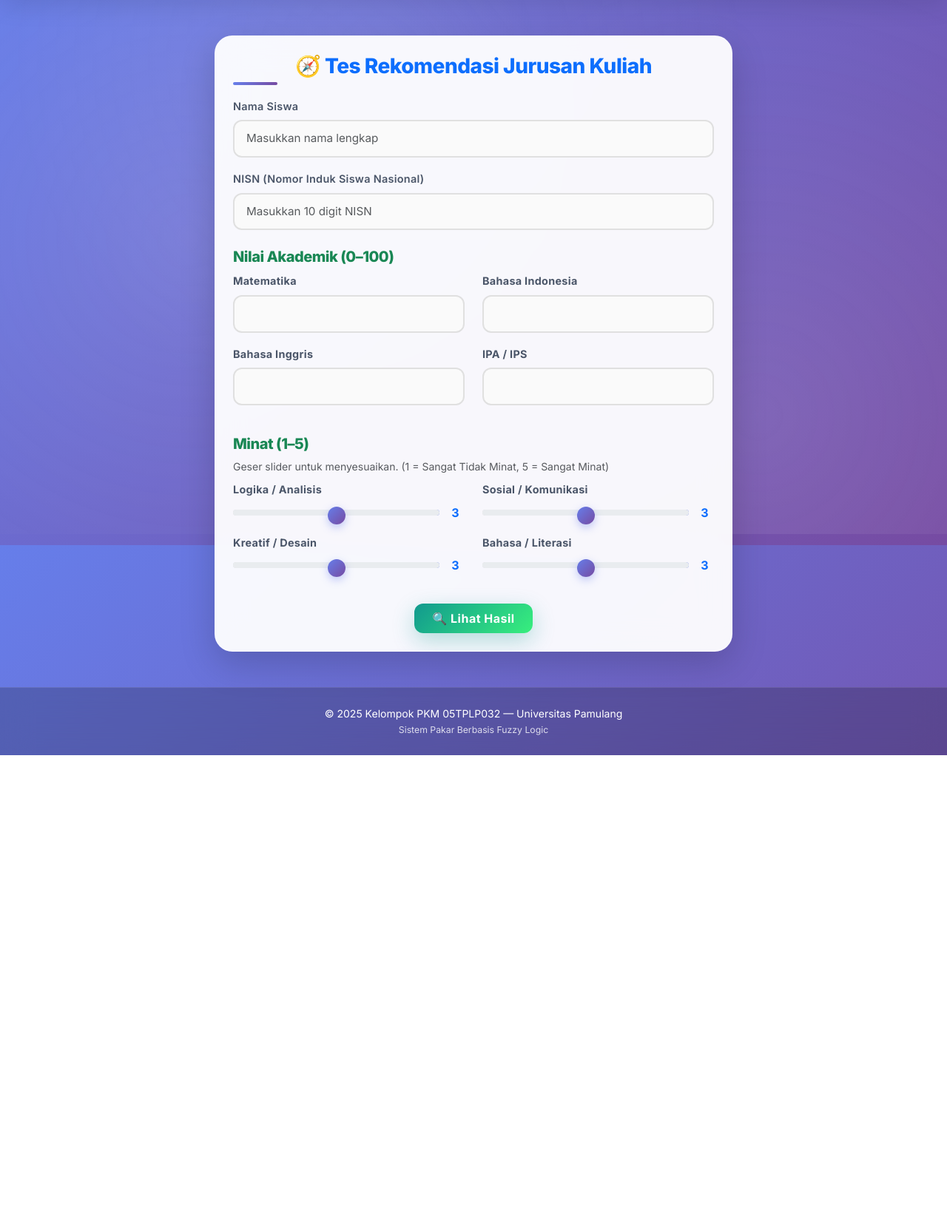
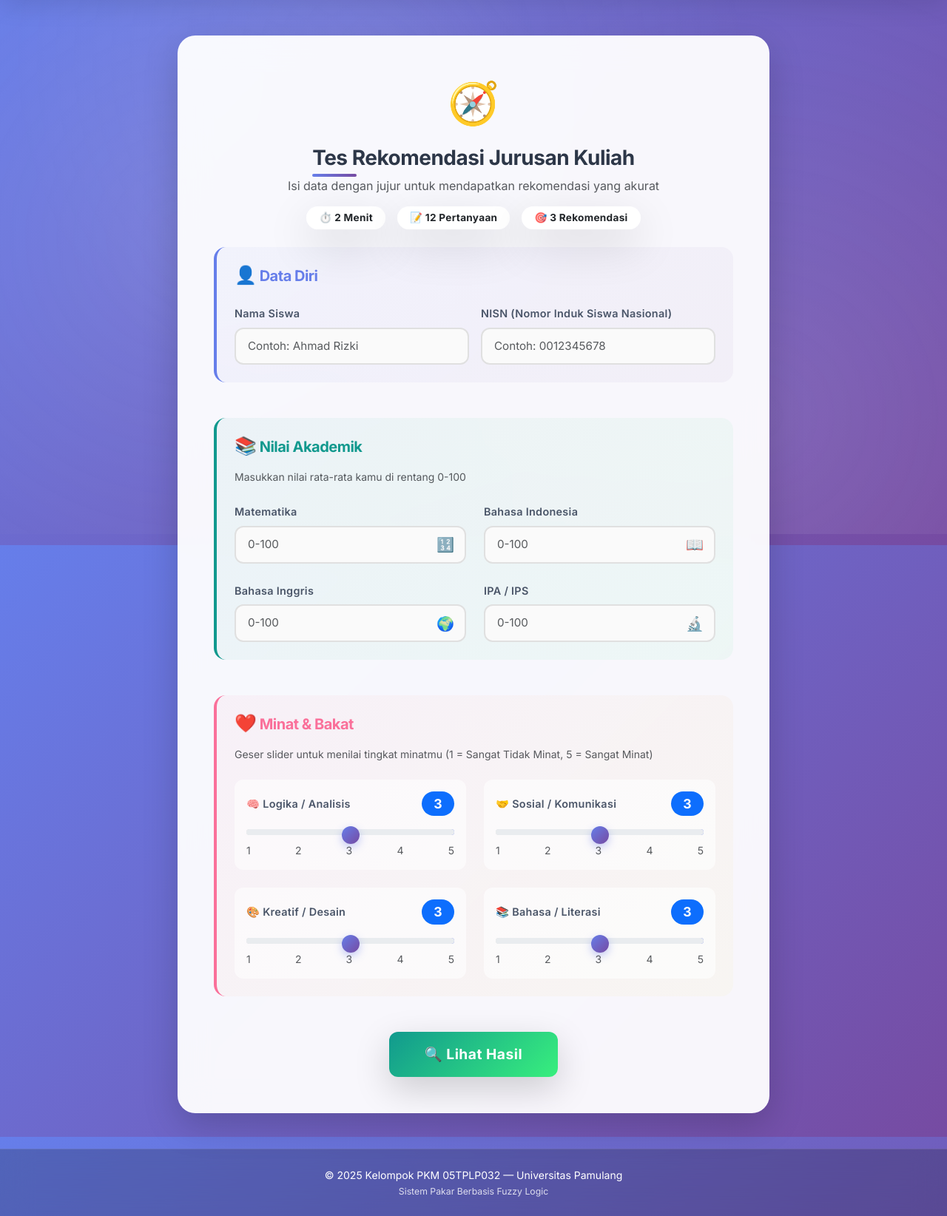
Before and after one commit to zipzapgg/project-pkm, a Flask app: page /tes in a window 1280 px wide. Shown: the part 63-1707 px from the top of the page at 74% size. Before the commit the page ends 1084 px from the top, so only its background shows below. Run offline with Flask 3, Linux system fonts and the light colour scheme; parts of the project's set-up code (start-up, migrations or seed data) failed here and were passed over.

Commit message:
Refactor tes.html for improved layout and UX
Updated the HTML structure and styles for the recommendation test form, enhancing the layout and user experience. Added sections for personal data, academic scores, and interests with improved input handling and visual feedback.

```diff
--- a/templates/tes.html
+++ b/templates/tes.html
@@ -2,14 +2,28 @@
 {% block title %}Tes Rekomendasi Jurusan{% endblock %}
 
 {% block content %}
-<div class="card shadow-lg p-4 mx-auto fade-in" style="max-width: 700px;">
-  <h3 class="text-center text-primary mb-4">🧭 Tes Rekomendasi Jurusan Kuliah</h3>
+<div class="card shadow-lg p-5 mx-auto fade-in" style="max-width: 800px;">
+  <!-- Header -->
+  <div class="text-center mb-4">
+    <div class="mb-3">
+      <span style="font-size: 3.5rem;">🧭</span>
+    </div>
+    <h3 class="fw-bold mb-2" style="color: #2d3748;">Tes Rekomendasi Jurusan Kuliah</h3>
+    <p class="text-muted">Isi data dengan jujur untuk mendapatkan rekomendasi yang akurat</p>
+
+    <!-- Progress Info -->
+    <div class="d-flex justify-content-center gap-3 mt-3">
+      <span class="badge bg-light text-dark px-3 py-2">⏱️ 2 Menit</span>
+      <span class="badge bg-light text-dark px-3 py-2">📝 12 Pertanyaan</span>
+      <span class="badge bg-light text-dark px-3 py-2">🎯 3 Rekomendasi</span>
+    </div>
+  </div>
 
   {% with messages = get_flashed_messages(with_categories=true) %}
     {% if messages %}
       {% for category, message in messages %}
         <div class="alert alert-{% if category == 'error' or category == 'danger' %}danger{% else %}{{ category }}{% endif %} alert-dismissible fade show" role="alert">
-          {{ message }}
+          <strong>{% if category == 'error' or category == 'danger' %}⚠️{% else %}ℹ️{% endif %}</strong> {{ message }}
           <button type="button" class="btn-close" data-bs-dismiss="alert" aria-label="Close"></button>
         </div>
       {% endfor %}
@@ -19,11 +33,18 @@
   <form id="tesForm" action="{{ url_for('hasil') }}" method="POST" novalidate>
     {{ form.hidden_tag() }}
 
-    <div class="mb-3">
+    <!-- Section 1: Data Diri -->
+    <div class="mb-5 p-4" style="background: linear-gradient(135deg, rgba(102, 126, 234, 0.05), rgba(118, 75, 162, 0.05)); border-radius: 16px; border-left: 4px solid #667eea;">
+      <h5 class="fw-bold mb-4" style="color: #667eea;">
+        <span style="font-size: 1.5rem;">👤</span> Data Diri
+      </h5>
+
+      <div class="row g-3">
+        <div class="col-md-6">
           {{ form.nama.label(class="form-label fw-semibold") }}
           {{ form.nama(
               class="form-control is-invalid" if form.nama.errors else "form-control",
-          placeholder="Masukkan nama lengkap")
+              placeholder="Contoh: Ahmad Rizki")
           }}
           {% if form.nama.errors %}
             <div class="invalid-feedback d-block">
@@ -32,11 +53,13 @@
           {% endif %}
         </div>
 
-    <div class="mb-3">
+        <div class="col-md-6">
           {{ form.nisn.label(class="form-label fw-semibold") }}
           {{ form.nisn(
               class="form-control is-invalid" if form.nisn.errors else "form-control",
-          placeholder="Masukkan 10 digit NISN", type="number")
+              placeholder="Contoh: 0012345678",
+              type="number",
+              maxlength="10")
           }}
           {% if form.nisn.errors %}
             <div class="invalid-feedback d-block">
@@ -44,127 +67,215 @@
             </div>
           {% endif %}
         </div>
+      </div>
+    </div>
 
-    <h5 class="mt-4 text-success">Nilai Akademik (0–100)</h5>
-    <div class="row">
-      <div class="col-md-6 mb-3">
-        {{ form.mtk.label(class="form-label") }}
+    <!-- Section 2: Nilai Akademik -->
+    <div class="mb-5 p-4" style="background: linear-gradient(135deg, rgba(17, 153, 142, 0.05), rgba(56, 239, 125, 0.05)); border-radius: 16px; border-left: 4px solid #11998e;">
+      <h5 class="fw-bold mb-3" style="color: #11998e;">
+        <span style="font-size: 1.5rem;">📚</span> Nilai Akademik
+      </h5>
+      <p class="text-muted mb-4 small">Masukkan nilai rata-rata kamu di rentang 0-100</p>
+
+      <div class="row g-4">
+        <div class="col-md-6">
+          <div class="input-group-custom">
+            {{ form.mtk.label(class="form-label fw-semibold") }}
+            <div class="position-relative">
               {{ form.mtk(
                   class="form-control is-invalid" if form.mtk.errors else "form-control",
-            type="number", min="0", max="100")
+                  type="number", min="0", max="100", placeholder="0-100")
               }}
+              <span class="input-icon">🔢</span>
+            </div>
             {% if form.mtk.errors %}
               <div class="invalid-feedback d-block">{% for error in form.mtk.errors %}<span>{{ error }}</span>{% endfor %}</div>
             {% endif %}
           </div>
-      <div class="col-md-6 mb-3">
-        {{ form.bindo.label(class="form-label") }}
+        </div>
+
+        <div class="col-md-6">
+          <div class="input-group-custom">
+            {{ form.bindo.label(class="form-label fw-semibold") }}
+            <div class="position-relative">
               {{ form.bindo(
                   class="form-control is-invalid" if form.bindo.errors else "form-control",
-            type="number", min="0", max="100")
+                  type="number", min="0", max="100", placeholder="0-100")
               }}
+              <span class="input-icon">📖</span>
+            </div>
             {% if form.bindo.errors %}
               <div class="invalid-feedback d-block">{% for error in form.bindo.errors %}<span>{{ error }}</span>{% endfor %}</div>
             {% endif %}
           </div>
-      <div class="col-md-6 mb-3">
-        {{ form.bing.label(class="form-label") }}
+        </div>
+
+        <div class="col-md-6">
+          <div class="input-group-custom">
+            {{ form.bing.label(class="form-label fw-semibold") }}
+            <div class="position-relative">
               {{ form.bing(
                   class="form-control is-invalid" if form.bing.errors else "form-control",
-            type="number", min="0", max="100")
+                  type="number", min="0", max="100", placeholder="0-100")
               }}
+              <span class="input-icon">🌍</span>
+            </div>
             {% if form.bing.errors %}
               <div class="invalid-feedback d-block">{% for error in form.bing.errors %}<span>{{ error }}</span>{% endfor %}</div>
             {% endif %}
           </div>
-      <div class="col-md-6 mb-3">
-        {{ form.ipa_ips.label(class="form-label") }}
+        </div>
+
+        <div class="col-md-6">
+          <div class="input-group-custom">
+            {{ form.ipa_ips.label(class="form-label fw-semibold") }}
+            <div class="position-relative">
               {{ form.ipa_ips(
                   class="form-control is-invalid" if form.ipa_ips.errors else "form-control",
-            type="number", min="0", max="100")
+                  type="number", min="0", max="100", placeholder="0-100")
               }}
+              <span class="input-icon">🔬</span>
+            </div>
             {% if form.ipa_ips.errors %}
               <div class="invalid-feedback d-block">{% for error in form.ipa_ips.errors %}<span>{{ error }}</span>{% endfor %}</div>
             {% endif %}
           </div>
         </div>
+      </div>
+    </div>
 
-    <h5 class="mt-4 text-success">Minat (1–5)</h5>
-    <small class="form-text text-muted mb-2 d-block">
-      Geser slider untuk menyesuaikan. (1 = Sangat Tidak Minat, 5 = Sangat Minat)
-    </small>
-    <div class="row">
-      <div class="col-md-6 mb-3">
-        {{ form.minat_logika.label(class="form-label") }}
-        <div class="d-flex align-items-center">
+    <!-- Section 3: Minat -->
+    <div class="mb-5 p-4" style="background: linear-gradient(135deg, rgba(250, 112, 154, 0.05), rgba(254, 225, 64, 0.05)); border-radius: 16px; border-left: 4px solid #fa709a;">
+      <h5 class="fw-bold mb-3" style="color: #fa709a;">
+        <span style="font-size: 1.5rem;">❤️</span> Minat & Bakat
+      </h5>
+      <p class="text-muted mb-4 small">
+        Geser slider untuk menilai tingkat minatmu (1 = Sangat Tidak Minat, 5 = Sangat Minat)
+      </p>
+
+      <div class="row g-4">
+        <div class="col-md-6">
+          <div class="slider-container">
+            <div class="d-flex justify-content-between align-items-center mb-2">
+              <label class="form-label fw-semibold mb-0">🧠 {{ form.minat_logika.label.text }}</label>
+              <span class="badge bg-primary fw-bold px-3 py-2" id="labelLogika" style="font-size: 1.1rem; min-width: 40px;">3</span>
+            </div>
             {{ form.minat_logika(
-              class="form-range" if form.minat_logika.errors else "form-range",
+                class="form-range",
                 type="range", min="1", max="5", step="1", id="rangeLogika")
             }}
-          <span class="fw-bold text-primary ms-3" id="labelLogika" style="width: 20px;">3</span>
+            <div class="d-flex justify-content-between text-muted small mt-1">
+              <span>1</span><span>2</span><span>3</span><span>4</span><span>5</span>
             </div>
             {% if form.minat_logika.errors %}
               <div class="invalid-feedback d-block">{% for error in form.minat_logika.errors %}<span>{{ error }}</span>{% endfor %}</div>
             {% endif %}
           </div>
+        </div>
 
-      <div class="col-md-6 mb-3">
-        {{ form.minat_sosial.label(class="form-label") }}
-        <div class="d-flex align-items-center">
+        <div class="col-md-6">
+          <div class="slider-container">
+            <div class="d-flex justify-content-between align-items-center mb-2">
+              <label class="form-label fw-semibold mb-0">🤝 {{ form.minat_sosial.label.text }}</label>
+              <span class="badge bg-primary fw-bold px-3 py-2" id="labelSosial" style="font-size: 1.1rem; min-width: 40px;">3</span>
+            </div>
             {{ form.minat_sosial(
-              class="form-range" if form.minat_sosial.errors else "form-range",
+                class="form-range",
                 type="range", min="1", max="5", step="1", id="rangeSosial")
             }}
-          <span class="fw-bold text-primary ms-3" id="labelSosial" style="width: 20px;">3</span>
+            <div class="d-flex justify-content-between text-muted small mt-1">
+              <span>1</span><span>2</span><span>3</span><span>4</span><span>5</span>
             </div>
             {% if form.minat_sosial.errors %}
               <div class="invalid-feedback d-block">{% for error in form.minat_sosial.errors %}<span>{{ error }}</span>{% endfor %}</div>
             {% endif %}
           </div>
+        </div>
 
-      <div class="col-md-6 mb-3">
-        {{ form.minat_kreatif.label(class="form-label") }}
-        <div class="d-flex align-items-center">
+        <div class="col-md-6">
+          <div class="slider-container">
+            <div class="d-flex justify-content-between align-items-center mb-2">
+              <label class="form-label fw-semibold mb-0">🎨 {{ form.minat_kreatif.label.text }}</label>
+              <span class="badge bg-primary fw-bold px-3 py-2" id="labelKreatif" style="font-size: 1.1rem; min-width: 40px;">3</span>
+            </div>
             {{ form.minat_kreatif(
-              class="form-range" if form.minat_kreatif.errors else "form-range",
+                class="form-range",
                 type="range", min="1", max="5", step="1", id="rangeKreatif")
             }}
-          <span class="fw-bold text-primary ms-3" id="labelKreatif" style="width: 20px;">3</span>
+            <div class="d-flex justify-content-between text-muted small mt-1">
+              <span>1</span><span>2</span><span>3</span><span>4</span><span>5</span>
             </div>
             {% if form.minat_kreatif.errors %}
               <div class="invalid-feedback d-block">{% for error in form.minat_kreatif.errors %}<span>{{ error }}</span>{% endfor %}</div>
             {% endif %}
           </div>
+        </div>
 
-      <div class="col-md-6 mb-3">
-        {{ form.minat_bahasa.label(class="form-label") }}
-        <div class="d-flex align-items-center">
+        <div class="col-md-6">
+          <div class="slider-container">
+            <div class="d-flex justify-content-between align-items-center mb-2">
+              <label class="form-label fw-semibold mb-0">📚 {{ form.minat_bahasa.label.text }}</label>
+              <span class="badge bg-primary fw-bold px-3 py-2" id="labelBahasa" style="font-size: 1.1rem; min-width: 40px;">3</span>
+            </div>
             {{ form.minat_bahasa(
-              class="form-range" if form.minat_bahasa.errors else "form-range",
+                class="form-range",
                 type="range", min="1", max="5", step="1", id="rangeBahasa")
             }}
-          <span class="fw-bold text-primary ms-3" id="labelBahasa" style="width: 20px;">3</span>
+            <div class="d-flex justify-content-between text-muted small mt-1">
+              <span>1</span><span>2</span><span>3</span><span>4</span><span>5</span>
             </div>
             {% if form.minat_bahasa.errors %}
               <div class="invalid-feedback d-block">{% for error in form.minat_bahasa.errors %}<span>{{ error }}</span>{% endfor %}</div>
             {% endif %}
           </div>
         </div>
+      </div>
+    </div>
 
-    <div class="text-center mt-4">
-      {{ form.submit(class="btn btn-success px-4 py-2", id="submitButton") }}
+    <!-- Submit Button -->
+    <div class="text-center mt-5">
+      {{ form.submit(class="btn btn-success btn-lg px-5 py-3 shadow-lg", id="submitButton", style="font-size: 1.2rem;") }}
 
-      <div id="loading-spinner" class="text-center" style="display: none;">
-        <div class="spinner-border text-success" role="status">
+      <div id="loading-spinner" class="mt-4" style="display: none;">
+        <div class="spinner-border text-success" role="status" style="width: 3rem; height: 3rem;">
           <span class="visually-hidden">Loading...</span>
         </div>
-        <p class="mt-2 text-success">Sedang menghitung hasil, mohon tunggu...</p>
+        <p class="mt-3 text-success fw-bold">Sistem sedang menganalisis data kamu...</p>
+        <p class="text-muted small">Mohon tunggu sebentar ya! ⏳</p>
       </div>
     </div>
   </form>
 </div>
 
+<style>
+  .input-icon {
+    position: absolute;
+    right: 16px;
+    top: 50%;
+    transform: translateY(-50%);
+    font-size: 1.2rem;
+    pointer-events: none;
+  }
+
+  .input-group-custom .form-control {
+    padding-right: 45px;
+  }
+
+  .slider-container {
+    padding: 16px;
+    background: rgba(255, 255, 255, 0.6);
+    border-radius: 12px;
+    transition: all 0.3s ease;
+  }
+
+  .slider-container:hover {
+    background: rgba(255, 255, 255, 0.9);
+    box-shadow: 0 4px 16px rgba(0, 0, 0, 0.08);
+  }
+</style>
+
 <script>
+  // Form Submit Handler
   document.getElementById('tesForm').addEventListener('submit', function(event) {
     if (!this.checkValidity()) {
       return;
@@ -173,6 +284,7 @@
     document.getElementById('loading-spinner').style.display = 'block';
   });
 
+  // Slider Update
   const sliders = {
     rangeLogika: document.getElementById('labelLogika'),
     rangeSosial: document.getElementById('labelSosial'),
@@ -185,6 +297,11 @@
     const label = sliders[sliderId];
     if (label) {
       label.textContent = event.target.value;
+      // Add animation
+      label.style.transform = 'scale(1.2)';
+      setTimeout(() => {
+        label.style.transform = 'scale(1)';
+      }, 200);
     }
   }
 
@@ -194,6 +311,19 @@
       label.textContent = slider.value;
     }
     slider.addEventListener('input', updateLabel);
+
+    // Add transition
+    slider.style.transition = 'all 0.2s ease';
+  });
+
+  // Input Validation
+  document.querySelectorAll('input[type="number"]').forEach(input => {
+    input.addEventListener('input', function() {
+      if (this.value < 0) this.value = 0;
+      if (this.name.includes('nilai') || this.name.includes('mtk') || this.name.includes('bindo') || this.name.includes('bing') || this.name.includes('ipa')) {
+        if (this.value > 100) this.value = 100;
+      }
+    });
   });
 </script>
 {% endblock %}
```
Lines whose indentation alone changed are shown as unchanged.
